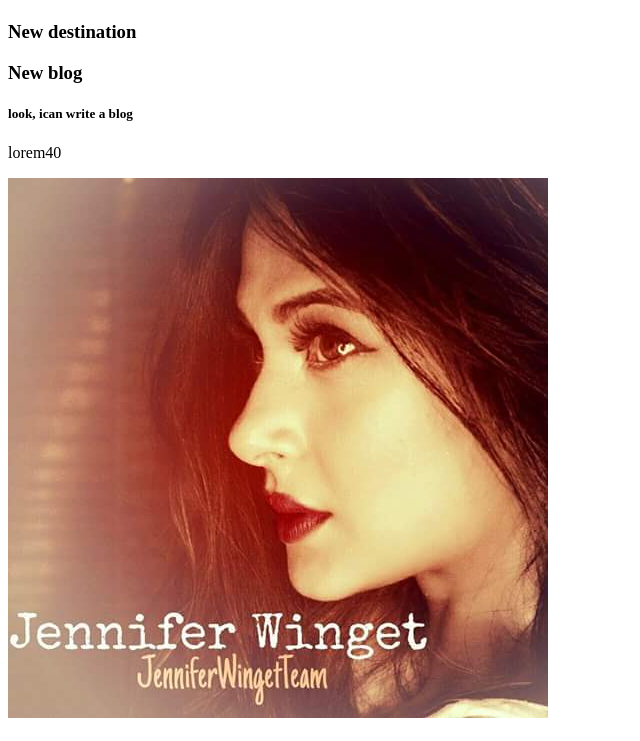
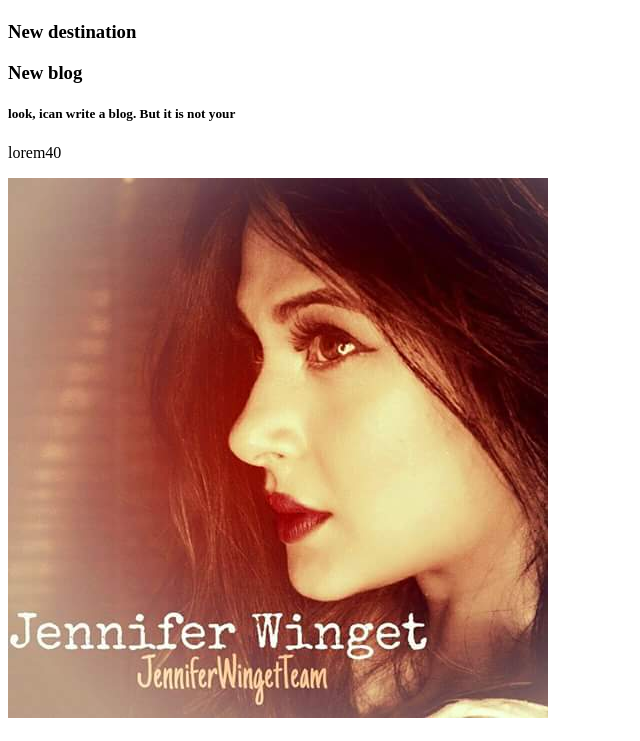
Before and after one commit to anannanatta7/3rd-repo, a plain HTML site: page start.html in a window 1280 px wide. Shown: the part 59-800 px from the top of the page, without its empty margins (0-640 px from the left). Drawn offline with Linux system fonts and the light colour scheme.

Commit message:
mom is angry

```diff
--- a/start.html
+++ b/start.html
@@ -11,7 +11,7 @@
     <h3>New destination</h3>
     <div>
         <h3><b>New blog</b></h3>
-        <h5>look, ican write a blog</h5>
+        <h5>look, ican write a blog. But it is not your</h5>
         <p>lorem40</p>
     </div>
     <img src="jennifer.jpg" alt="">
```
